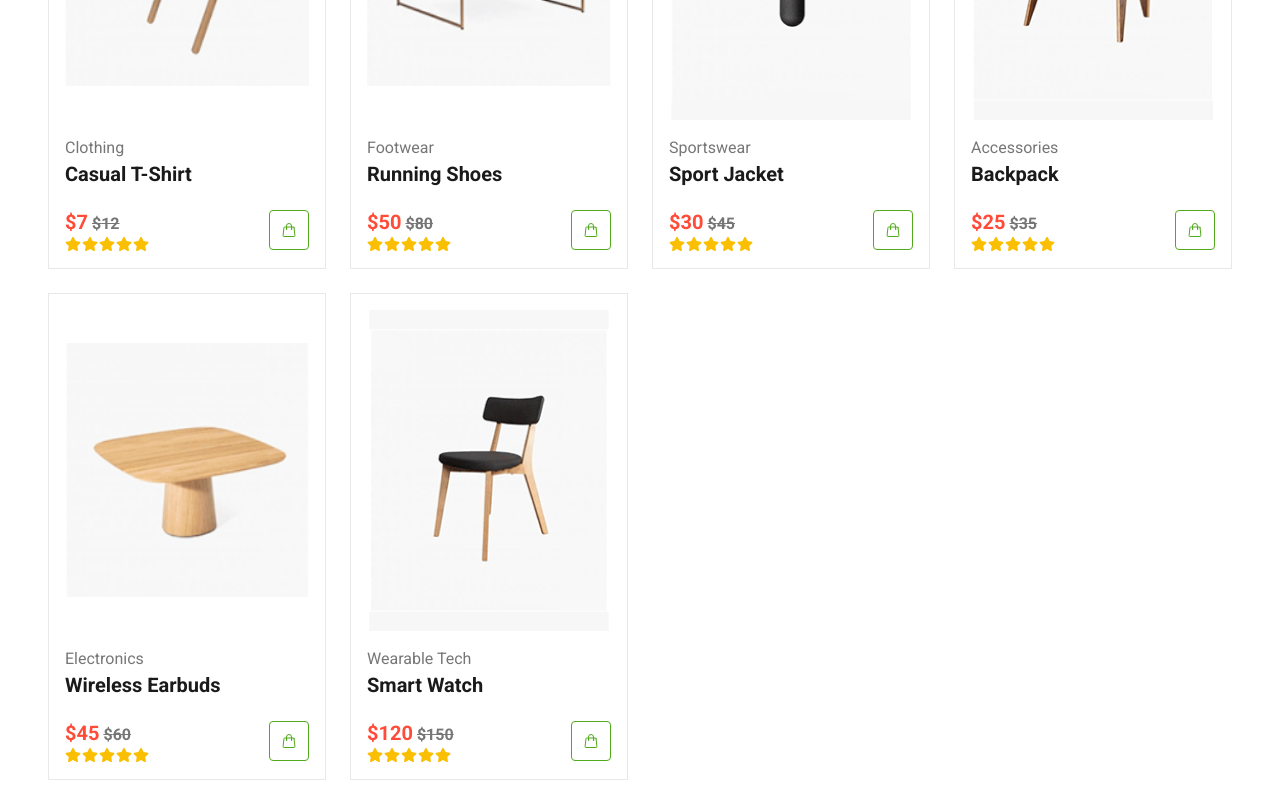
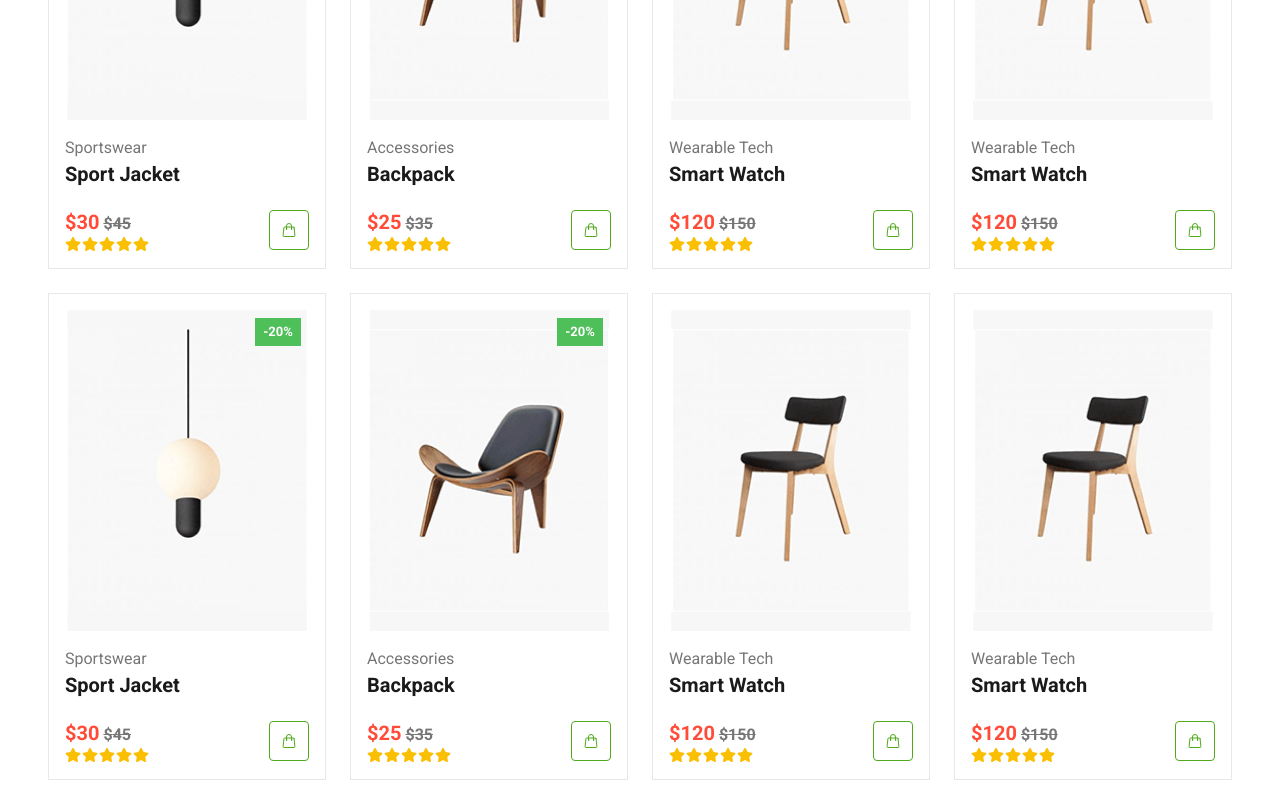
Before and after one commit to shamimthedev/kosi-furniture, a React (Vite) app: page / in a window 1280 px wide. Shown: the part 1140-1940 px from the top of the page. Built offline with nearby package versions, Linux system fonts and the light colour scheme.

Commit message:
updated Header, App and TopPicks

```diff
--- a/package.json
+++ b/package.json
@@ -15,7 +15,8 @@
     "react-dom": "^18.3.1",
     "react-icons": "^5.4.0",
     "react-redux": "^9.2.0",
-    "react-router-dom": "^7.1.0"
+    "react-router-dom": "^7.1.0",
+    "react-toastify": "^11.0.3"
   },
   "devDependencies": {
     "@eslint/js": "^9.17.0",
--- a/src/App.jsx
+++ b/src/App.jsx
@@ -1,12 +1,13 @@
+import { ToastContainer } from "react-toastify";
 import Home from "./components/pages/Home";
 // import Cart from "./components/Cart";
-
+import 'react-toastify/dist/ReactToastify.css'; // Import styles
 
 const App = () => {
   return (
     <>
       <Home />
-      {/* <Cart/> */}
+      <ToastContainer />
     </>
   );
 };
--- a/src/components/layouts/Header.jsx
+++ b/src/components/layouts/Header.jsx
@@ -46,7 +46,7 @@ const Header = () => {
           <div className="flex justify-between items-center">
             {/* Logo */}
             <div className="nav-logo max-w-32">
-              <img className="w-full" src={Logo} alt="logo" />
+              <Link to={'/'}><img className="w-full" src={Logo} alt="logo" /></Link>
             </div>
 
             {/* Navigation Links */}
--- a/src/components/layouts/TopPicks.jsx
+++ b/src/components/layouts/TopPicks.jsx
@@ -1,18 +1,17 @@
-import Product1 from '../../assets/product-1.png';
-import Product2 from '../../assets/product-2.png';
 import Product3 from '../../assets/product-3.png';
 import Product4 from '../../assets/product-4.png';
-import Product5 from '../../assets/product-5.png';
 import Product6 from '../../assets/product-6.png';
 import Product from '../Product';
 
 const products = [
-  { id: 1, title: "Casual T-Shirt", price: 7, oldPrice: 12, src: Product1, category: "Clothing" },
-  { id: 2, title: "Running Shoes", price: 50, oldPrice: 80, src: Product2, category: "Footwear" },
-  { id: 3, title: "Sport Jacket", price: 30, oldPrice: 45, src: Product3, category: "Sportswear", badgeText: "-20%", className: "bg-[#4FBF59]" },
-  { id: 4, title: "Backpack", price: 25, oldPrice: 35, src: Product4, category: "Accessories", badgeText: "-20%", className: "bg-[#4FBF59]" },
-  { id: 5, title: "Wireless Earbuds", price: 45, oldPrice: 60, src: Product5, category: "Electronics" },
-  { id: 6, title: "Smart Watch", price: 120, oldPrice: 150, src: Product6, category: "Wearable Tech" },
+  { id: 1, title: "Sport Jacket", price: 30, oldPrice: 45, src: Product3, category: "Sportswear", badgeText: "-20%", className: "bg-[#4FBF59]" },
+  { id: 2, title: "Backpack", price: 25, oldPrice: 35, src: Product4, category: "Accessories", badgeText: "-20%", className: "bg-[#4FBF59]" },
+  { id: 3, title: "Smart Watch", price: 120, oldPrice: 150, src: Product6, category: "Wearable Tech" },
+  { id: 4, title: "Smart Watch", price: 120, oldPrice: 150, src: Product6, category: "Wearable Tech" },
+  { id: 5, title: "Sport Jacket", price: 30, oldPrice: 45, src: Product3, category: "Sportswear", badgeText: "-20%", className: "bg-[#4FBF59]" },
+  { id: 6, title: "Backpack", price: 25, oldPrice: 35, src: Product4, category: "Accessories", badgeText: "-20%", className: "bg-[#4FBF59]" },
+  { id: 7, title: "Smart Watch", price: 120, oldPrice: 150, src: Product6, category: "Wearable Tech" },
+  { id: 8, title: "Smart Watch", price: 120, oldPrice: 150, src: Product6, category: "Wearable Tech" },
 ];
 
 const TopPicks = () => {
```
Also changed, not shown: 1 other file (tests, documents, lock files or other folders).
